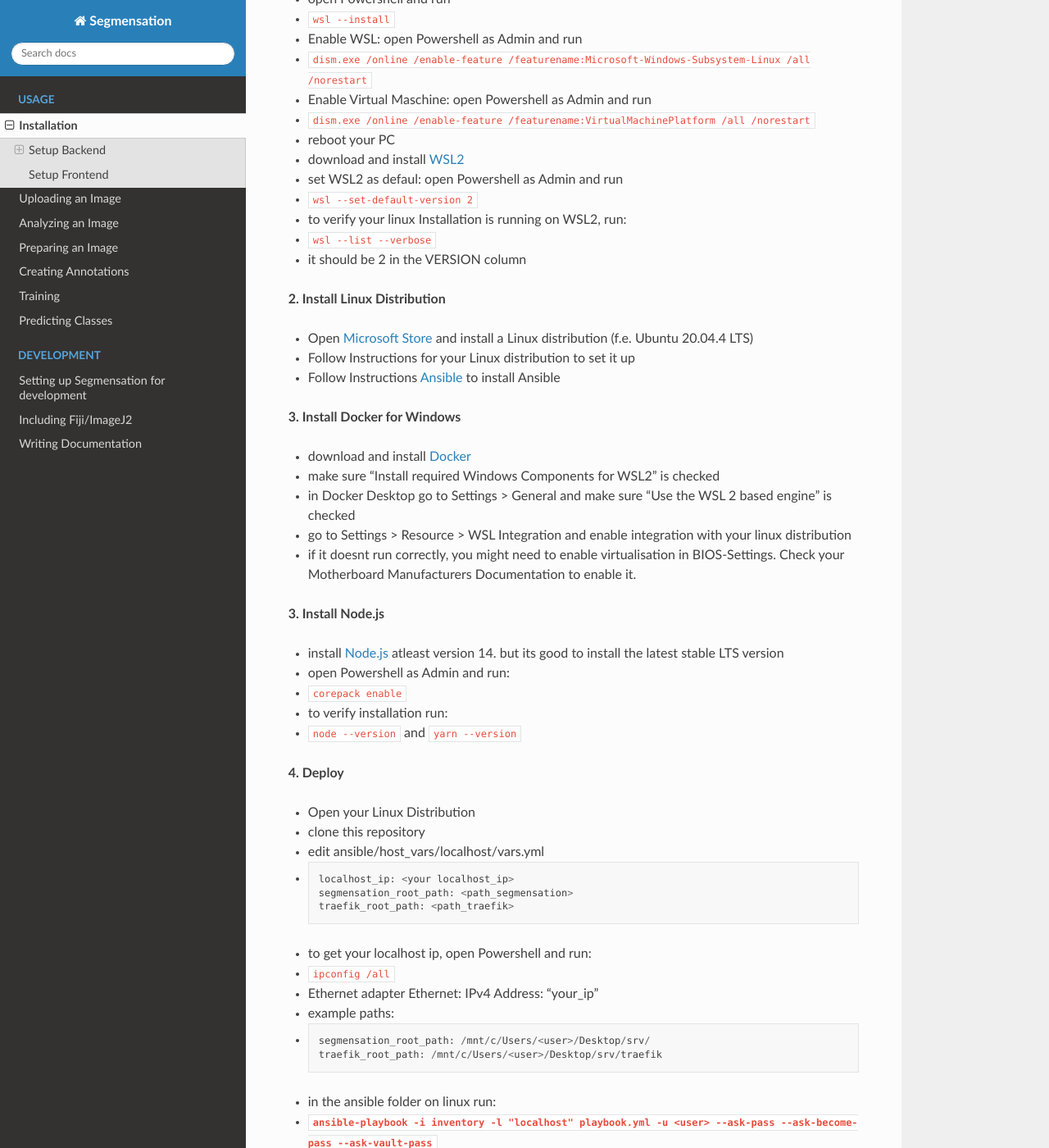
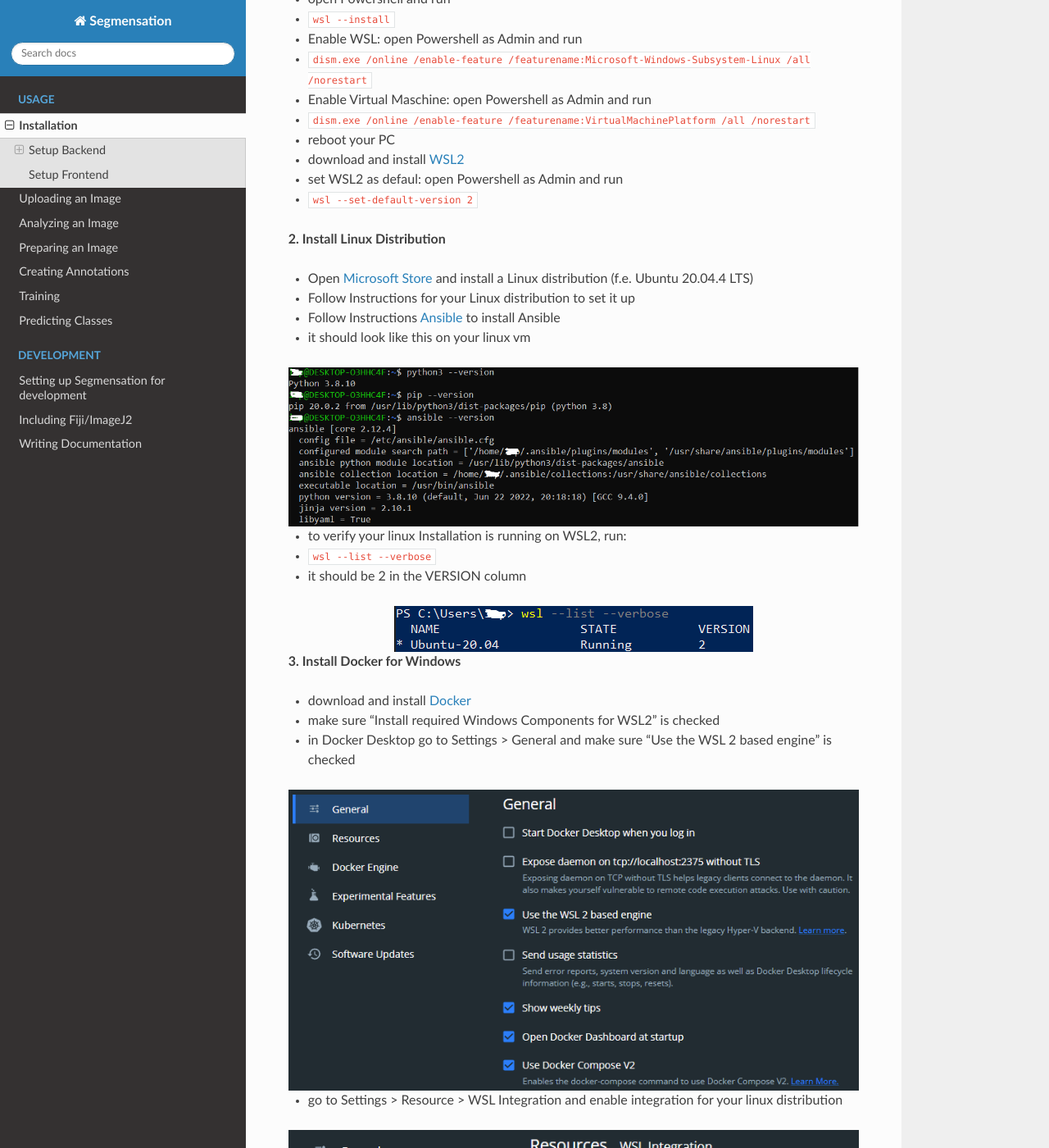
Before and after one commit to Segmensation/segmensation-docs, a Sphinx documentation site: the page built from source/usage/installation.rst, in a window 1280 px wide and 1400 px high, scrolled down 327 px. Shown: the whole window at 82% size. Built offline with Sphinx 7.4.7 and the Read the Docs theme 2.0.0, drawn with Linux system fonts in a browser that asks for light colours; some of the changed text lies outside the part shown.

Commit message:
added images and fixed typos

```diff
--- a/source/usage/installation.rst
+++ b/source/usage/installation.rst
@@ -29,24 +27,47 @@
 - Follow Instructions for your Linux distribution to set it up
 - Follow Instructions `Ansible <https://docs.ansible.com/ansible/latest/installation_guide/intro_installation.html#installing-ansible-on-ubuntu>`_ to install Ansible
 
+- it should look like this on your linux vm
+.. image:: https://raw.githubusercontent.com/Segmensation/segmensation-docs/main/source/img/wsl.png
+   :alt: linux vm with python, pip and ansible
+   :align: center
+
+- to verify your linux Installation is running on WSL2, run:
+- ``wsl --list --verbose``
+- it should be 2 in the VERSION column
+.. image:: https://raw.githubusercontent.com/Segmensation/segmensation-docs/main/source/img/wsl2.png
+   :alt: linux vm running on WSL2
+   :align: center
+
 **3. Install Docker for Windows**
 
 - download and install `Docker <https://desktop.docker.com/win/main/amd64/Docker%20Desktop%20Installer.exe>`_
 - make sure "Install required Windows Components for WSL2" is checked
 - in Docker Desktop go to Settings > General and make sure "Use the WSL 2 based engine" is checked
-- go to Settings > Resource > WSL Integration and enable integration with your linux distribution
+.. image:: https://raw.githubusercontent.com/Segmensation/segmensation-docs/main/source/img/docker1.png
+   :alt: general docker settings
+   :align: center
+
+- go to Settings > Resource > WSL Integration and enable integration for your linux distribution
+.. image:: https://raw.githubusercontent.com/Segmensation/segmensation-docs/main/source/img/docker2.png
+   :alt: docker settings for linux vm
+   :align: center
+
 - if it doesnt run correctly, you might need to enable virtualisation in BIOS-Settings. Check your Motherboard Manufacturers Documentation to enable it.
 
-**3. Install Node.js**
+
+**4. Install Node.js**
 
 - install `Node.js <https://nodejs.org/en/>`_ atleast version 14. but its good to install the latest stable LTS version
 - open Powershell as Admin and run:
 - ``corepack enable``
 - to verify installation run:
 - ``node --version`` and ``yarn --version``
+.. image:: https://raw.githubusercontent.com/Segmensation/segmensation-docs/main/source/img/nodejs.png
+   :alt: verify node and yarn are installed properly
+   :align: center
 
-
-**4. Deploy**
+**5. Deploy**
 
 - Open your Linux Distribution
 - clone this repository
@@ -84,6 +105,10 @@
 - Open Powershell and navigate to the traefik folder
 - ``docker-compose up -d``
 - now you should see the containers running in Docker Desktop
+
+.. image:: https://raw.githubusercontent.com/Segmensation/segmensation-docs/main/source/img/dockercontainer.png
+   :alt: container running in Docker Desktop
+   :align: center
 
 .. note::
    For building and testing your own code, replace this step with
```
Also changed, not shown: other parts of source/usage/installation.rst (+1 -3 lines), source/img/docker1.png (added), source/img/docker2.png (added), source/img/dockercontainer.png (added), source/img/nodejs.png (added), source/img/wsl.png (added), source/img/wsl2.png (added).
